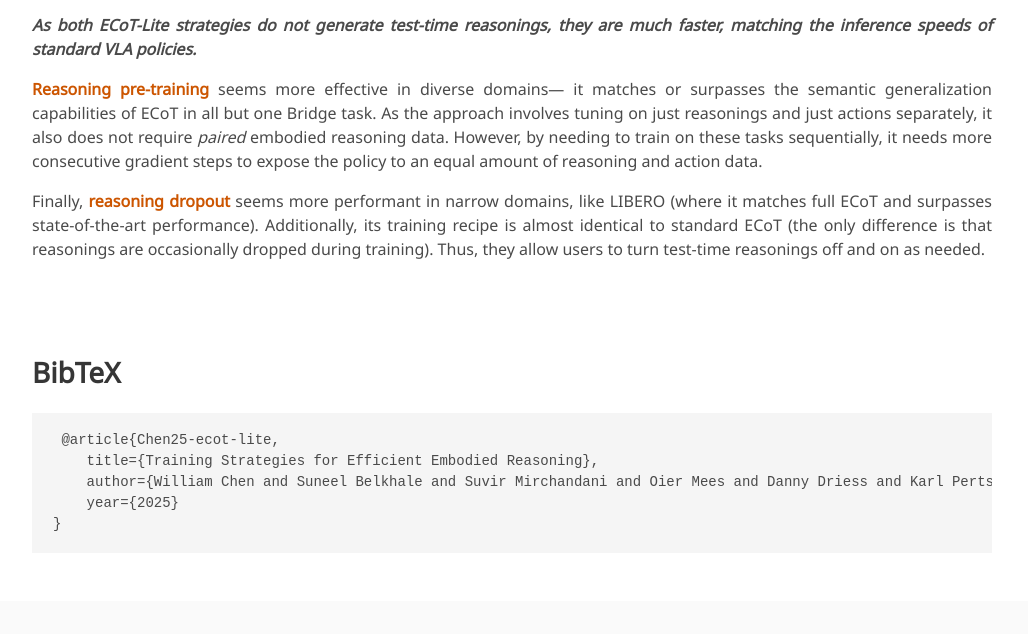
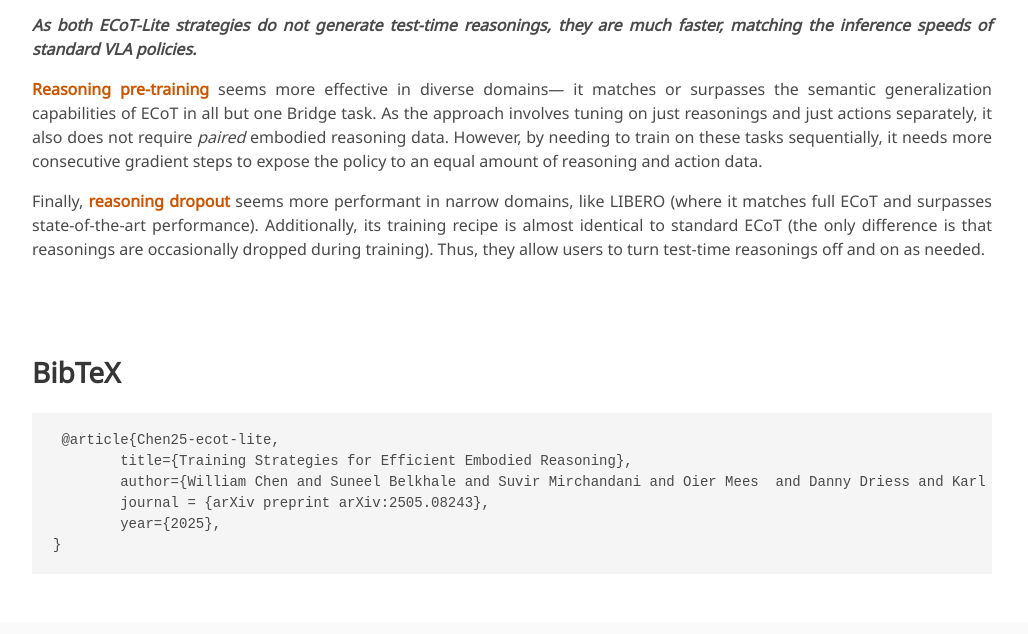
Before and after one commit to ecot-lite/ecot-lite.github.io, a plain HTML site: page index.html in a window 1280 px wide. Shown: the part 4832-5466 px from the top of the page, without its empty margins (128-1156 px from the left). Drawn offline with nearby package versions, Linux system fonts and the light colour scheme; some icons are missing; a web font is replaced by a local one.

Commit message:
update bibtex

```diff
--- a/index.html
+++ b/index.html
@@ -454,9 +454,10 @@
     <div class="container is-max-desktop content">
       <h2 class="title">BibTeX</h2>
       <pre><code> @article{Chen25-ecot-lite,
-    title={Training Strategies for Efficient Embodied Reasoning},
-    author={William Chen and Suneel Belkhale and Suvir Mirchandani and Oier Mees and Danny Driess and Karl Pertsch and Sergey Levine},
-    year={2025}
+        title={Training Strategies for Efficient Embodied Reasoning},
+        author={William Chen and Suneel Belkhale and Suvir Mirchandani and Oier Mees  and Danny Driess and Karl Pertsch and Sergey Levine},
+        journal = {arXiv preprint arXiv:2505.08243},
+        year={2025},
 } </code></pre>
     </div>
   </section>
```
Also changed, not shown: 1 other file.
